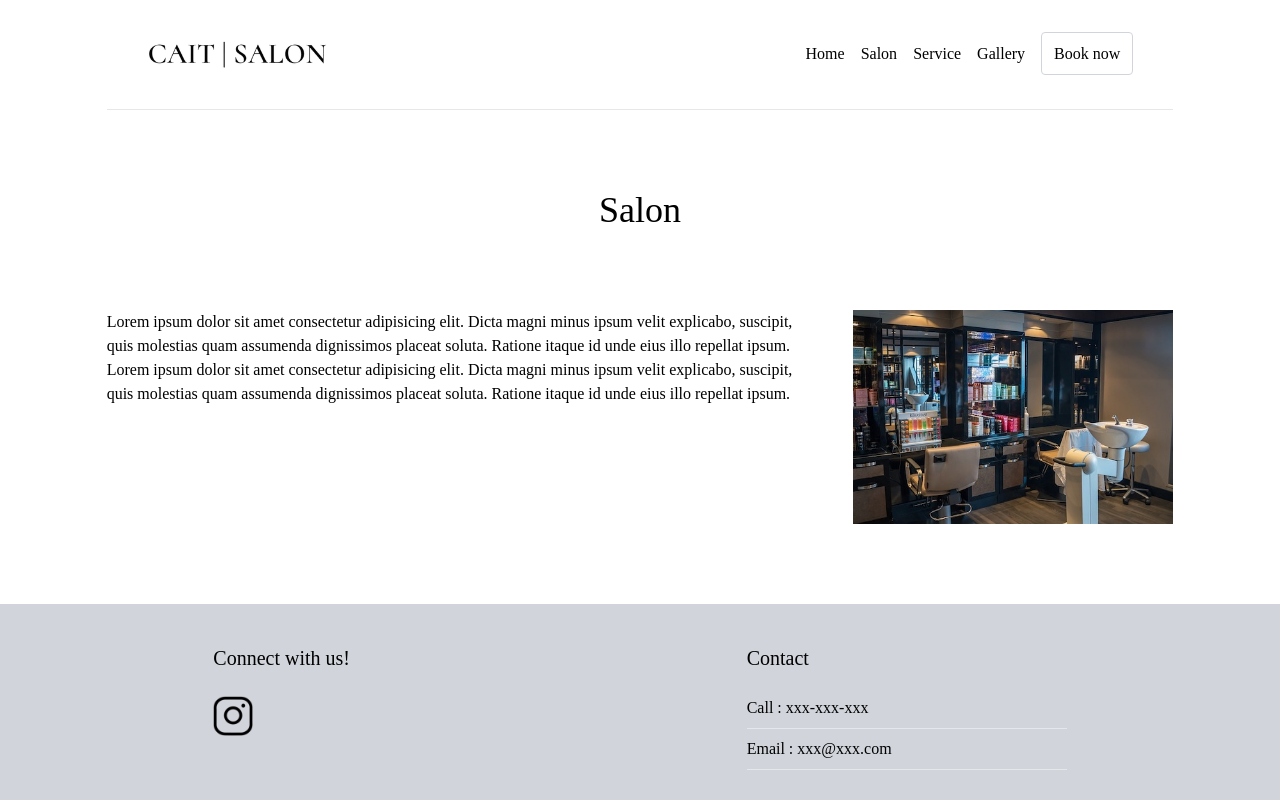
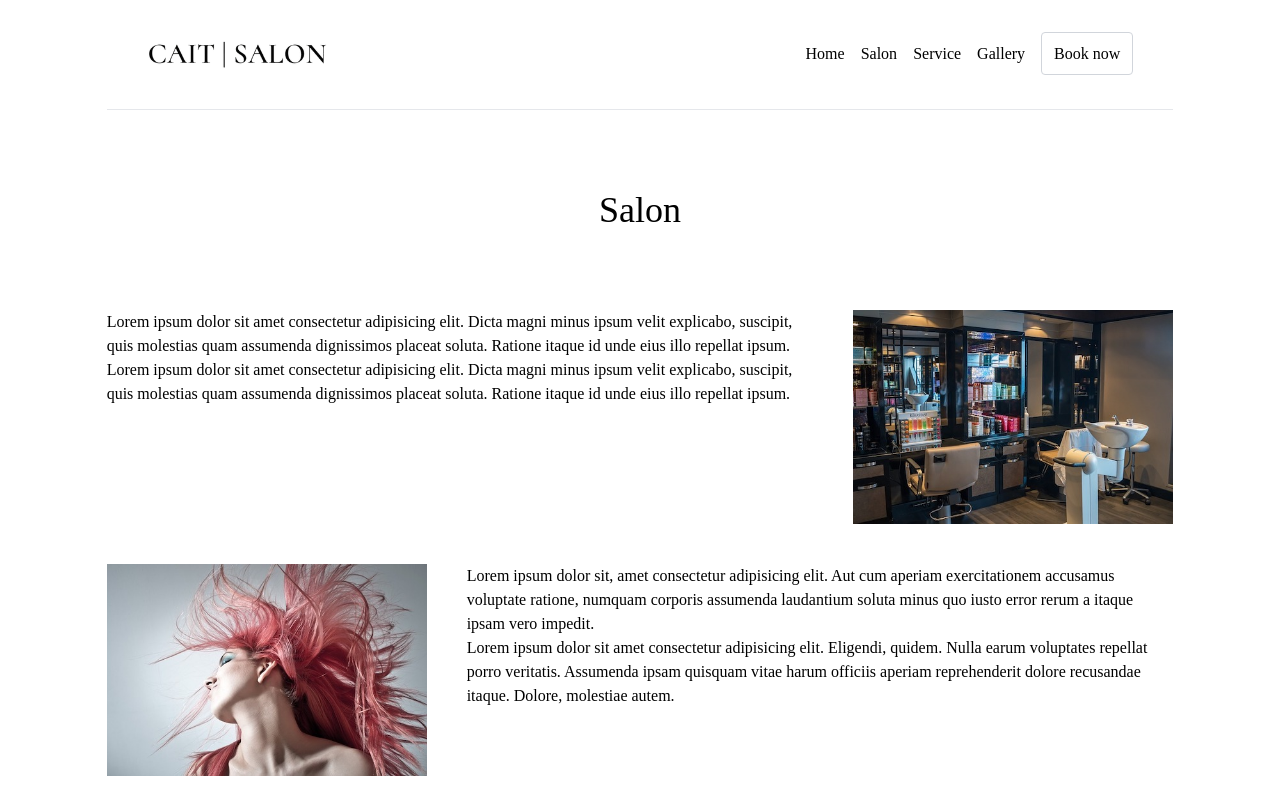
Before and after one commit to eobcre/salon-react, a React (Vite) app: page /salon in a window 1280 px wide. Shown: the top 800 px of the page. Built offline with nearby package versions, Linux system fonts and the light colour scheme; the HTML template or start-up script is replaced by a standard one.

Commit message:
contents added

```diff
--- a/src/sections/Salon.jsx
+++ b/src/sections/Salon.jsx
@@ -1,4 +1,5 @@
 import Floor from '../assets/salon-floor.jpg';
+import Pink from '../assets/pink-hair.jpg';
 
 export const Salon = () => {
   return (
@@ -24,6 +25,26 @@ export const Salon = () => {
           className='mt-10 md:-mt-0 md:ml-10'
         />
       </div>
+      <div className='md:flex mx-auto mb-10'>
+        <img
+          src={Pink}
+          alt='Image'
+          width='320'
+          height='240'
+          className='mt-10 md:-mt-0 md:mr-10'
+        />
+        <p>
+          Lorem ipsum dolor sit, amet consectetur adipisicing elit. Aut cum
+          aperiam exercitationem accusamus voluptate ratione, numquam corporis
+          assumenda laudantium soluta minus quo iusto error rerum a itaque ipsam
+          vero impedit.
+          <br />
+          Lorem ipsum dolor sit amet consectetur adipisicing elit. Eligendi,
+          quidem. Nulla earum voluptates repellat porro veritatis. Assumenda
+          ipsam quisquam vitae harum officiis aperiam reprehenderit dolore
+          recusandae itaque. Dolore, molestiae autem.
+        </p>
+      </div>
     </div>
   );
 };
```
